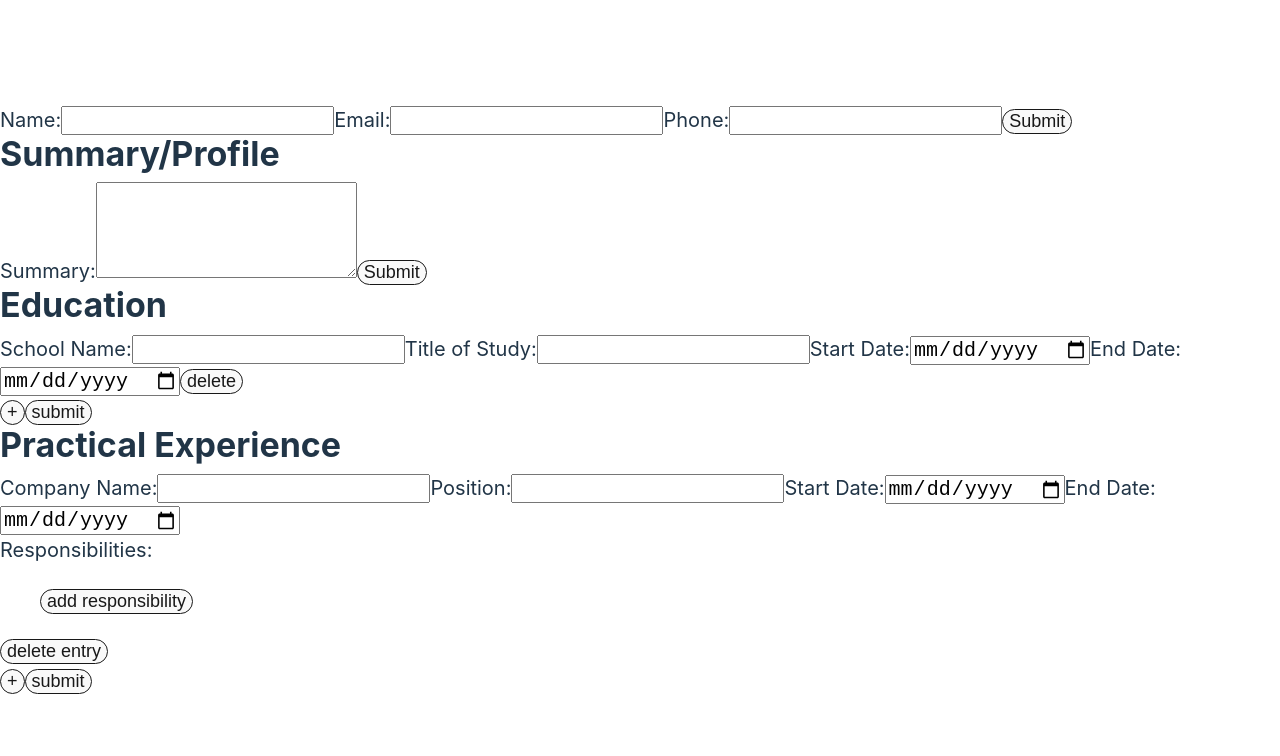
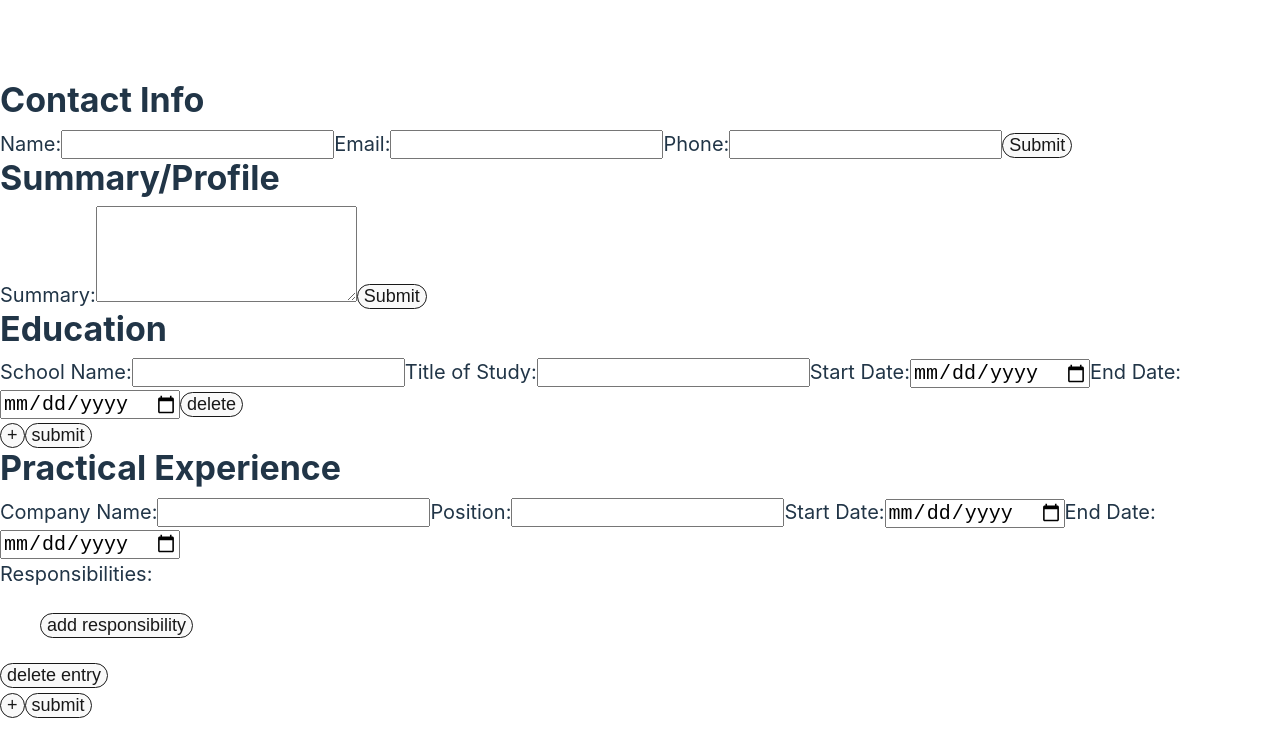
Before and after one commit to RaulPabianCruz/CVApplication, a React (Vite) app: page / in a window 1280 px wide. Shown: the top 756 px of the page. Built offline with nearby package versions, Linux system fonts and the light colour scheme.

Commit message:
Update ContactInfo and ContactInfoForm components
Updates ContactInfo and ContactInfoForm components by introducing new
elements into their respective jsx for syling purposes.

```diff
--- a/src/components/ContactInfo.jsx
+++ b/src/components/ContactInfo.jsx
@@ -1,6 +1,7 @@
 import { useState } from 'react';
 import ContactInfoDisplay from './ContactInfoDisplay';
 import ContactInfoForm from './ContactInfoForm';
+import '../styles/Contact.css';
 
 export default function ContactInfo() {
   const [contactInfo, setContactInfo] = useState({
--- a/src/components/ContactInfoForm.jsx
+++ b/src/components/ContactInfoForm.jsx
@@ -6,8 +6,10 @@ export default function ContactInfoForm({
   onSubmit,
 }) {
   return (
+    <div className="contact form-container">
+      <h2 className="title">Contact Info</h2>
       <form className="contact form">
-      <label className="label">
+        <label className="label name">
           Name:
           <input
             type="text"
@@ -16,7 +18,7 @@ export default function ContactInfoForm({
             className="input name"
           />
         </label>
-      <label className="label">
+        <label className="label email">
           Email:
           <input
             type="email"
@@ -25,7 +27,7 @@ export default function ContactInfoForm({
             className="input email"
           />
         </label>
-      <label className="label">
+        <label className="label phone">
           Phone:
           <input
             type="tel"
@@ -38,5 +40,6 @@ export default function ContactInfoForm({
           Submit
         </button>
       </form>
+    </div>
   );
 }
```
Lines whose indentation alone changed are shown as unchanged.
